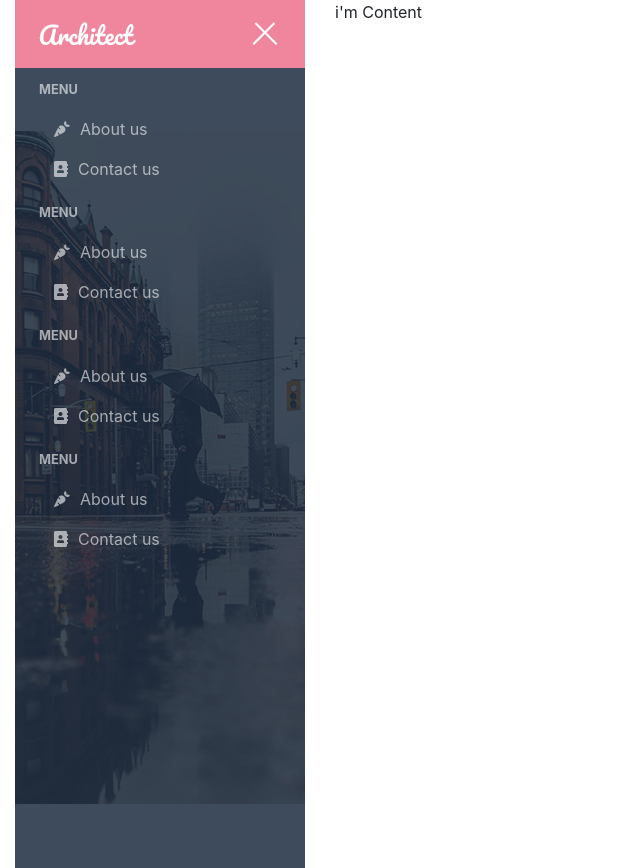
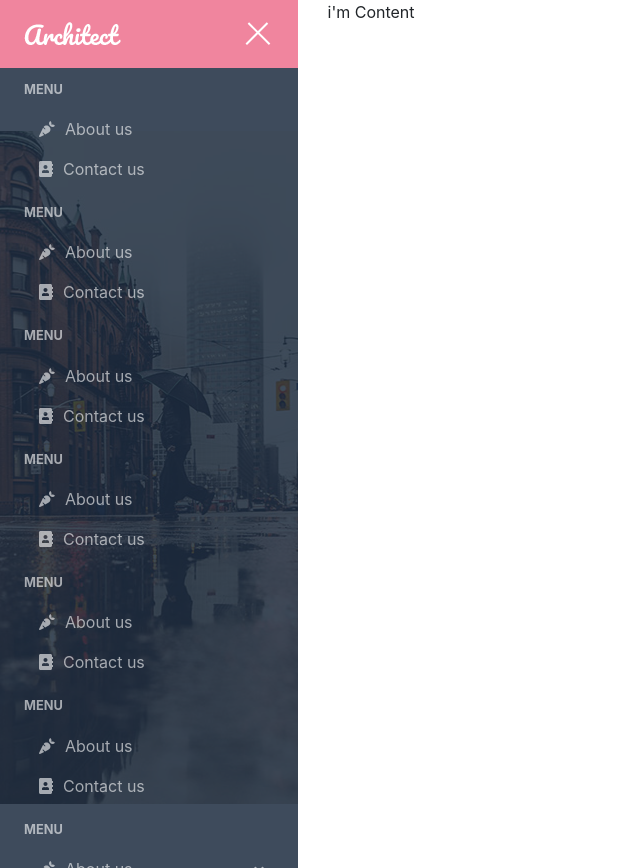
Before and after one commit to morinodanaka/panel-admin, a React (Create React App) app: page / in a window 1280 px wide. Shown: the whole page, without its empty margins (0-640 px from the left). Built offline with nearby package versions, Linux system fonts and the light colour scheme.

Commit message:
Submenu Done

```diff
--- a/src/component/Sidebar/headerSidebar/headerSidebar.js
+++ b/src/component/Sidebar/headerSidebar/headerSidebar.js
@@ -8,7 +8,7 @@ function HeaderSidebar() {
   return (
     <div className="sideBarWrp">
       <div className="img-wrp">
-        <img src={logo}></img>
+        <img src={logo} />
       </div>
       <div onClick={() => setActive(!active)} className={`humburger ${!active ? "change" : ""}`}>
         <div className="bar1"></div>
--- a/src/component/Sidebar/menuSidebar/menuSidebar.js
+++ b/src/component/Sidebar/menuSidebar/menuSidebar.js
@@ -1,6 +1,6 @@
 import React from 'react';
 import { Link } from 'react-router-dom'
-import { faAddressBook, faCarrot } from "@fortawesome/free-solid-svg-icons";
+import { faAddressBook, faCarrot, faArrowDown, faAngleDown } from "@fortawesome/free-solid-svg-icons";
 import { FontAwesomeIcon } from "@fortawesome/react-fontawesome";
 import "./menuSidebar.scss";
 
@@ -8,6 +8,133 @@ import "./menuSidebar.scss";
 function MenuSidebar() {
   return (
     <aside>
+      <div className="aside-wrp">
+        <h5>MENU</h5>
+        <ul>
+          <li>
+            <Link>
+              <FontAwesomeIcon className="custom" icon={faCarrot} />
+              About us
+          </Link>
+          </li>
+          <li>
+            <Link>
+              <FontAwesomeIcon className="custom" icon={faAddressBook} />
+              Contact us
+          </Link>
+          </li>
+        </ul>
+
+        <h5>MENU</h5>
+        <ul>
+          <li>
+            <Link>
+              <FontAwesomeIcon className="custom" icon={faCarrot} />
+              About us
+          </Link>
+          </li>
+          <li>
+            <Link>
+              <FontAwesomeIcon className="custom" icon={faAddressBook} />
+              Contact us
+          </Link>
+          </li>
+        </ul>
+
+        <h5>MENU</h5>
+        <ul>
+          <li>
+            <Link>
+              <FontAwesomeIcon className="custom" icon={faCarrot} />
+              About us
+          </Link>
+          </li>
+          <li>
+            <Link>
+              <FontAwesomeIcon className="custom" icon={faAddressBook} />
+              Contact us
+          </Link>
+          </li>
+        </ul>
+
+        <h5>MENU</h5>
+        <ul>
+          <li>
+            <Link>
+              <FontAwesomeIcon className="custom" icon={faCarrot} />
+              About us
+          </Link>
+          </li>
+          <li>
+            <Link>
+              <FontAwesomeIcon className="custom" icon={faAddressBook} />
+              Contact us
+          </Link>
+          </li>
+        </ul>
+        <h5>MENU</h5>
+        <ul>
+          <li>
+            <Link>
+              <FontAwesomeIcon className="custom" icon={faCarrot} />
+              About us
+          </Link>
+          </li>
+          <li>
+            <Link>
+              <FontAwesomeIcon className="custom" icon={faAddressBook} />
+              Contact us
+          </Link>
+          </li>
+        </ul>
+
+        <h5>MENU</h5>
+        <ul>
+          <li>
+            <Link>
+              <FontAwesomeIcon className="custom" icon={faCarrot} />
+              About us
+          </Link>
+          </li>
+          <li>
+            <Link>
+              <FontAwesomeIcon className="custom" icon={faAddressBook} />
+              Contact us
+          </Link>
+          </li>
+        </ul>
+
+        <h5>MENU</h5>
+        <ul>
+          <li>
+            <Link>
+              <FontAwesomeIcon className="custom" icon={faCarrot} />
+              About us
+              <FontAwesomeIcon className="custom angel" icon={faAngleDown} />
+            </Link>
+            {/* subMenu */}
+            <ul>
+              <li>
+                <Link>
+                  <FontAwesomeIcon className="custom" icon={faCarrot} />
+              About us
+          </Link>
+              </li>
+              <li>
+                <Link>
+                  <FontAwesomeIcon className="custom" icon={faAddressBook} />
+              Contact us
+          </Link>
+              </li>
+            </ul>
+          </li>
+          <li>
+            <Link>
+              <FontAwesomeIcon className="custom" icon={faAddressBook} />
+              Contact us
+          </Link>
+          </li>
+        </ul>
         <h5>MENU</h5>
         <ul>
           <li>
@@ -72,7 +199,89 @@ function MenuSidebar() {
           </li>
         </ul>
 
-    </aside>
+        <h5>MENU</h5>
+        <ul>
+          <li>
+            <Link>
+              <FontAwesomeIcon className="custom" icon={faCarrot} />
+              About us
+          </Link>
+          </li>
+          <li>
+            <Link>
+              <FontAwesomeIcon className="custom" icon={faAddressBook} />
+              Contact us
+          </Link>
+          </li>
+        </ul>
+
+        <h5>MENU</h5>
+        <ul>
+          <li>
+            <Link>
+              <FontAwesomeIcon className="custom" icon={faCarrot} />
+              About us
+          </Link>
+          </li>
+          <li>
+            <Link>
+              <FontAwesomeIcon className="custom" icon={faAddressBook} />
+              Contact us
+          </Link>
+          </li>
+        </ul>
+
+        <h5>MENU</h5>
+        <ul>
+          <li>
+            <Link>
+              <FontAwesomeIcon className="custom" icon={faCarrot} />
+              About us
+          </Link>
+          </li>
+          <li>
+            <Link>
+              <FontAwesomeIcon className="custom" icon={faAddressBook} />
+              Contact us
+          </Link>
+          </li>
+        </ul>
+
+
+        <h5>MENU</h5>
+        <ul>
+          <li>
+            <Link>
+              <FontAwesomeIcon className="custom" icon={faCarrot} />
+              About us
+          </Link>
+          </li>
+          <li>
+            <Link>
+              <FontAwesomeIcon className="custom" icon={faAddressBook} />
+              Contact us
+          </Link>
+          </li>
+        </ul>
+
+
+        <h5>MENU</h5>
+        <ul>
+          <li>
+            <Link>
+              <FontAwesomeIcon className="custom" icon={faCarrot} />
+              About us
+          </Link>
+          </li>
+          <li>
+            <Link>
+              <FontAwesomeIcon className="custom" icon={faAddressBook} />
+              Contact us
+          </Link>
+          </li>
+        </ul>
+      </div>
+    </aside >
   )
 }
 
--- a/src/component/Sidebar/menuSidebar/menuSidebar.scss
+++ b/src/component/Sidebar/menuSidebar/menuSidebar.scss
@@ -3,10 +3,10 @@ $grayWhite: #ffffff99;
 $blueOverlay: #1d2c40d9;
 
 aside {
-  padding: 2px 1.5rem 1.5rem;
   background: url("../../../assets/images/bg.jpg") no-repeat center;
   position: relative;
   height: 100vh;
+  padding-right: 0px;
 
   &:after {
     position: absolute;
@@ -17,6 +17,13 @@ aside {
     bottom: 0;
     right: 0;
   }
+
+  .aside-wrp {
+    padding: 2px 1.5rem 1.5rem;
+    height: 100%;
+    overflow-y: scroll;
+    position: relative;
+    z-index: 10;
 
     h5 {
       text-transform: uppercase;
@@ -37,6 +44,17 @@ aside {
       padding: 0;
 
       li {
+        & > ul {
+          background: #ff000000;
+          padding-left: 15px;
+          display: block;
+          width: 100%;
+          border-left: 5px solid #c1b9b96e;
+          position: relative;
+          left: 20px;
+          margin: 5px 0;
+        }
+
         a {
           text-decoration: none;
           color: $grayWhite !important;
@@ -56,7 +74,42 @@ aside {
           .custom {
             margin-right: 10px;
           }
+
+          .angel {
+            position: absolute;
+            right: 0;
+            top: 13px;
+          }
+          .show {
+            display: block;
+          }
+          .hide {
+            display: none;
           }
         }
       }
     }
+  }
+}
+
+/* width */
+::-webkit-scrollbar {
+  width: 7px;
+}
+
+/* Track */
+::-webkit-scrollbar-track {
+  background: none;
+  height: 40px;
+}
+
+/* Handle */
+::-webkit-scrollbar-thumb {
+  background: #607d8b4d;
+  border-radius: 15px;
+}
+
+/* Handle on hover */
+::-webkit-scrollbar-thumb:hover {
+  background: #555;
+}
--- a/src/container/home.js
+++ b/src/container/home.js
@@ -2,6 +2,7 @@ import React from 'react'
 import Sidebar from '../component/Sidebar/Sidebar'
 import Content from '../component/Content/Content'
 import { Container, Row } from "react-bootstrap"
+import "./home.scss"
 
 function Home() {
   return (
--- /dev/null
+++ b/src/container/home.scss
@@ -0,0 +1,3 @@
+.container-fluid {
+  padding: 0 !important;
+}
```
Lines whose indentation alone changed are shown as unchanged.
